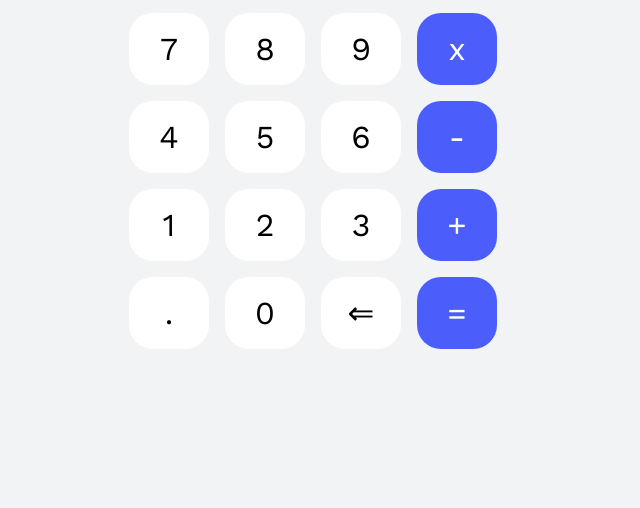
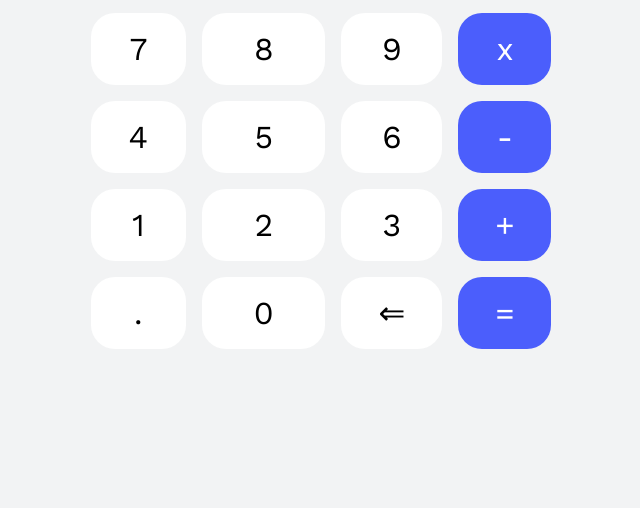
Before and after one commit to ggquicky/nerdifyLabs-calculator, a plain HTML site: page index.html in a window 768 px wide. Shown: the part 292-800 px from the top of the page, without its empty margins (63-703 px from the left). Drawn offline with nearby package versions, Linux system fonts and the light colour scheme.

Commit message:
Update index.css

```diff
--- a/index.css
+++ b/index.css
@@ -213,9 +213,7 @@ color: black;
 
     }
 
-    .calculatorBtnGrid{
-        grid-template-columns: 80px 80px 80px 80px;
-    }
+
 
     .calculatorBtns{
 
@@ -225,9 +223,10 @@ color: black;
         }
 
   }
+
   @media screen and (min-width:767px) and (max-width:1023px) {
     .main{
-        padding: 5% 20%px;
+        padding: 5% 20%;
     }
     .calculatorFinishProcess{
 
@@ -236,7 +235,5 @@ color: black;
 
 
     }
-    .calculatorBtnGrid{
-        grid-template-columns: 80px 80px 80px 80px;
-    }
+
   }
```
